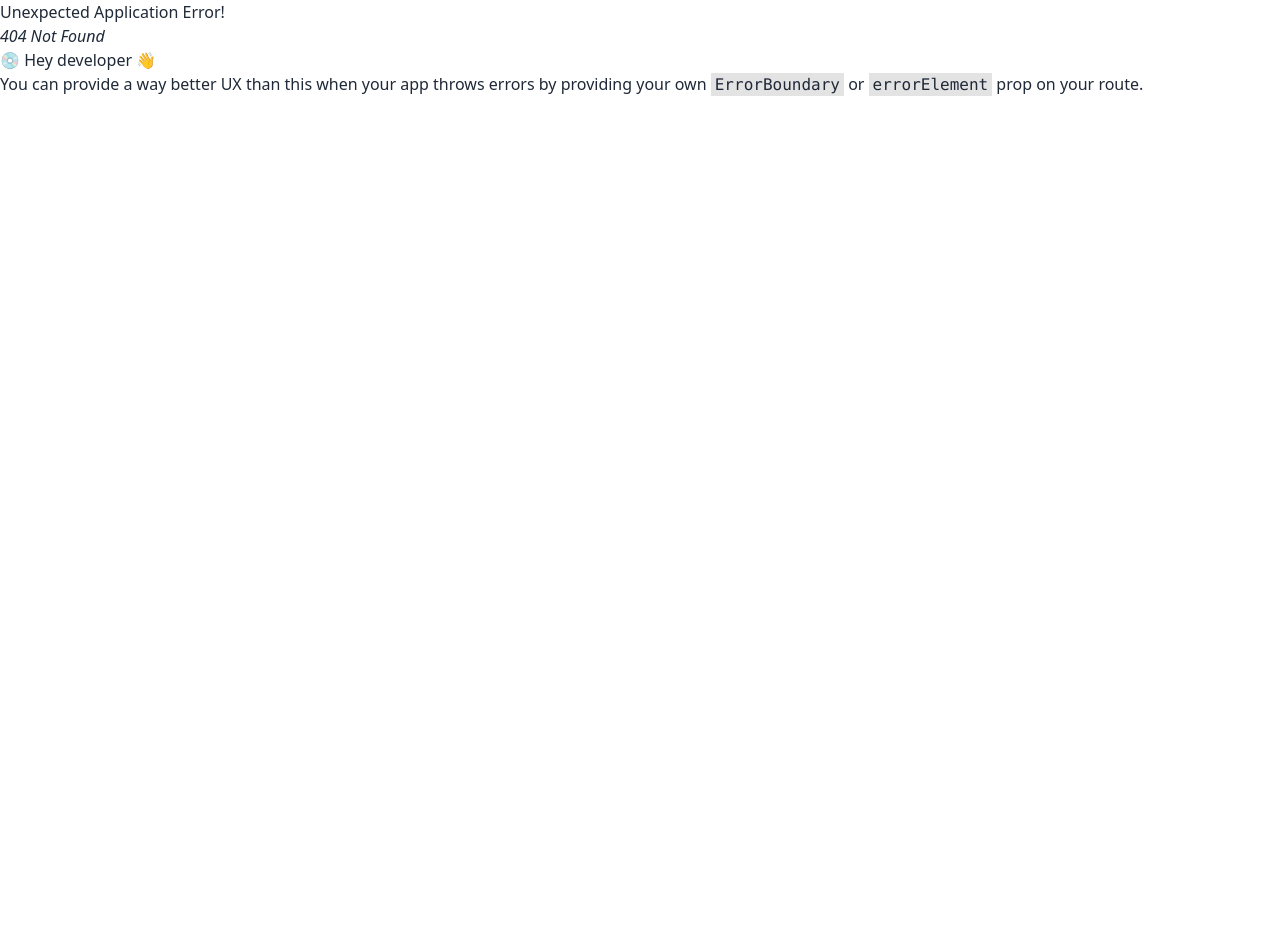
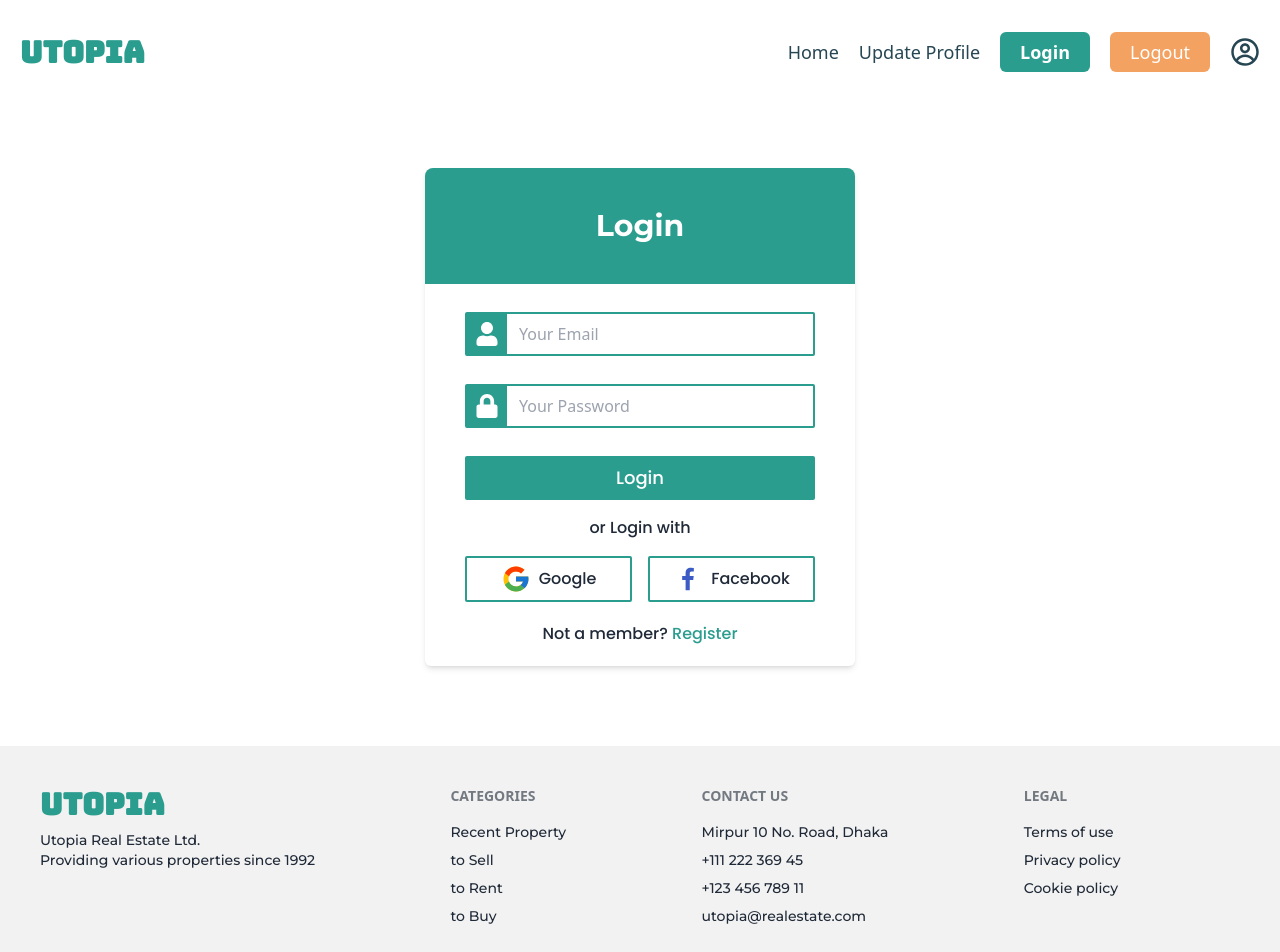
Before and after one commit to abujafarch/real-state-utopia-a9, a React (Vite) app: page /login in a window 1280 px wide. Before the commit this address had no page. Shown: the top 952 px of the page. Before the commit the page ends 800 px from the top, so only its background shows below. Built offline with nearby package versions, Linux system fonts and the light colour scheme; a web font is replaced by a local one.

Commit message:
login page creation done

```diff
--- a/src/Router/Router.jsx
+++ b/src/Router/Router.jsx
@@ -1,15 +1,22 @@
 import { createBrowserRouter } from "react-router-dom";
 import Root from "../components/Root/Root";
 import Home from "../components/Home/Home";
+import NotFound from "../components/NotFound/NotFound";
+import Login from "../components/Login/Login";
 
 const router = createBrowserRouter([
     {
         path:'/',
         element: <Root></Root>,
+        errorElement: <NotFound></NotFound>,
         children:[
             {
                 path:'/',
                 element: <Home></Home>
+            },
+            {
+                path: '/login',
+                element: <Login></Login>
             }
         ]
     }
--- a/src/components/Footer/Footer.jsx
+++ b/src/components/Footer/Footer.jsx
@@ -1,7 +1,36 @@
+import { NavLink } from "react-router-dom";
+
 const Footer = () => {
     return (
-        <div className="mt-[500px]">
-            this is footer
+        <div className="mt-20">
+            <footer className="footer p-10 bg-base-200 text-base-content">
+                <aside>
+                    <div >
+                        <NavLink to='/'><h1 className='text-[#2a9d8f] font-extrabold text-3xl font-bungee text-left'>Utopia</h1></NavLink>
+                    </div>
+                    <p className="font-mont font-medium">Utopia Real Estate Ltd.<br />Providing various properties since 1992</p>
+                </aside>
+                <nav>
+                    <h6 className="footer-title">Categories</h6>
+                    <a className="link link-hover font-mont font-medium">Recent Property</a>
+                    <a className="link link-hover font-mont font-medium">to Sell</a>
+                    <a className="link link-hover font-mont font-medium">to Rent</a>
+                    <a className="link link-hover font-mont font-medium">to Buy</a>
+                </nav>
+                <nav>
+                    <h6 className="footer-title">Contact Us</h6>
+                    <a className="link link-hover font-mont font-medium">Mirpur 10 No. Road, Dhaka</a>
+                    <a className="link link-hover font-mont font-medium">+111 222 369 45</a>
+                    <a className="link link-hover font-mont font-medium">+123 456 789 11</a>
+                    <a className="link link-hover font-mont font-medium">utopia@realestate.com</a>
+                </nav>
+                <nav>
+                    <h6 className="footer-title">Legal</h6>
+                    <a className="link link-hover font-mont font-medium">Terms of use</a>
+                    <a className="link link-hover font-mont font-medium">Privacy policy</a>
+                    <a className="link link-hover font-mont font-medium">Cookie policy</a>
+                </nav>
+            </footer>
         </div>
     );
 };
--- /dev/null
+++ b/src/components/Login/Login.jsx
@@ -0,0 +1,44 @@
+import { FaUser } from "react-icons/fa";
+import { FaLock } from "react-icons/fa";
+import { FcGoogle } from "react-icons/fc";
+import { BiLogoFacebook } from "react-icons/bi";
+import { Link } from "react-router-dom";
+
+
+
+const Login = () => {
+    return (
+        <div className="max-w-[430px] mx-auto rounded-md shadow-md mt-24">
+            <form className="w-full">
+                <h1 className="bg-[#2A9D8F] rounded-t-lg py-10 text-3xl text-white font-mont text-center font-bold">Login</h1>
+
+                <div className="sm:px-10 px-5">
+                    <div className="mt-7 flex items-center border-[#2A9D8F] border-2 rounded-sm">
+                        <span className="bg-[#2A9D8F] p-2 text-2xl text-white"><FaUser></FaUser></span>
+                        <input className=" outline-none max-w-[170px] sm:flex-1 py-2 px-3" type="email" name="email" placeholder="Your Email" />
+                    </div>
+
+                    <div className="mt-7 flex items-center border-[#2A9D8F] border-2 rounded-sm">
+                        <span className="bg-[#2A9D8F] p-2 text-2xl text-white"><FaLock></FaLock></span>
+                        <input className=" outline-none max-w-[170px] sm:flex-1 py-2 px-3" type="password" name="password" placeholder="Your Password" />
+                    </div>
+
+                    <button className="bg-[#2A9D8F] w-full py-2 rounded-sm mt-7 text-white font-poppins text-lg font-medium">Login</button>
+
+                    <p className="my-4 text-center font-poppins font-medium">or Login with</p>
+
+                    <div className="flex gap-2 sm:gap-4 items-center justify-center">
+                        <button className="border-[#2A9D8F] px-1 border-2 flex gap-2 items-center justify-center py-[6px] flex-1 rounded-sm font-poppins font-medium"><FcGoogle className="text-3xl"></FcGoogle> Google</button>
+
+                        <button className="border-[#2A9D8F] px-1 border-2 flex gap-2 items-center justify-center py-[6px] rounded-sm font-poppins flex-1 font-medium"><BiLogoFacebook className="text-3xl text-[#3c5bc4]"></BiLogoFacebook> Facebook</button>
+                    </div>
+                    <p className="py-5 text-center font-medium font-poppins">
+                        Not a member? <Link to='/register' className="text-[#2A9D8F]">Register</Link>
+                    </p>
+                </div>
+            </form>
+        </div>
+    );
+};
+
+export default Login;
--- /dev/null
+++ b/src/components/NotFound/NotFound.jsx
@@ -0,0 +1,14 @@
+import { Link } from "react-router-dom";
+
+const NotFound = () => {
+    return (
+        <div className="flex flex-col px-5 justify-center items-center min-h-screen">
+            <h1 className="text-3xl font-poppins font-medium text-[#E76F51] mb-5 text-center">The page you are looking for was not found</h1>
+            <Link to='/'>
+                <button className='bg-[#E76F51] px-3 py-2 font-mont rounded-md text-white font-semibold text-lg'>Back to Home</button>
+            </Link>
+        </div>
+    );
+};
+
+export default NotFound;
--- a/src/components/Root/Root.jsx
+++ b/src/components/Root/Root.jsx
@@ -4,9 +4,11 @@ import Footer from '../Footer/Footer';
 
 const Root = () => {
     return (
-        <div className='max-w-[1440px] mx-auto px-3 md:px-4 lg:px-5'>
-            <Navbar></Navbar>
-            <Outlet></Outlet>
+        <div className=''>
+            <div className='max-w-[1440px] mx-auto px-3 md:px-4 lg:px-5'>
+                <Navbar></Navbar>
+                <Outlet></Outlet>
+            </div>
             <Footer></Footer>
         </div>
     );
```
